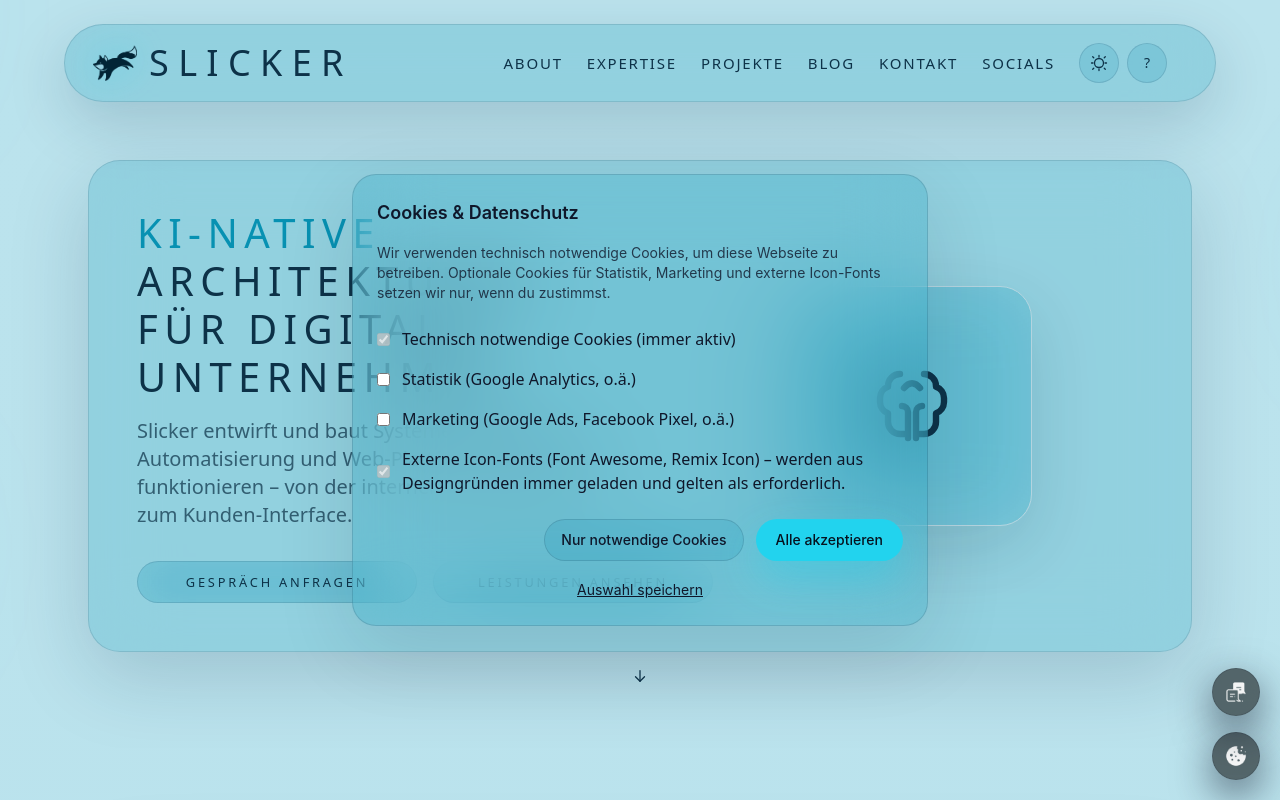
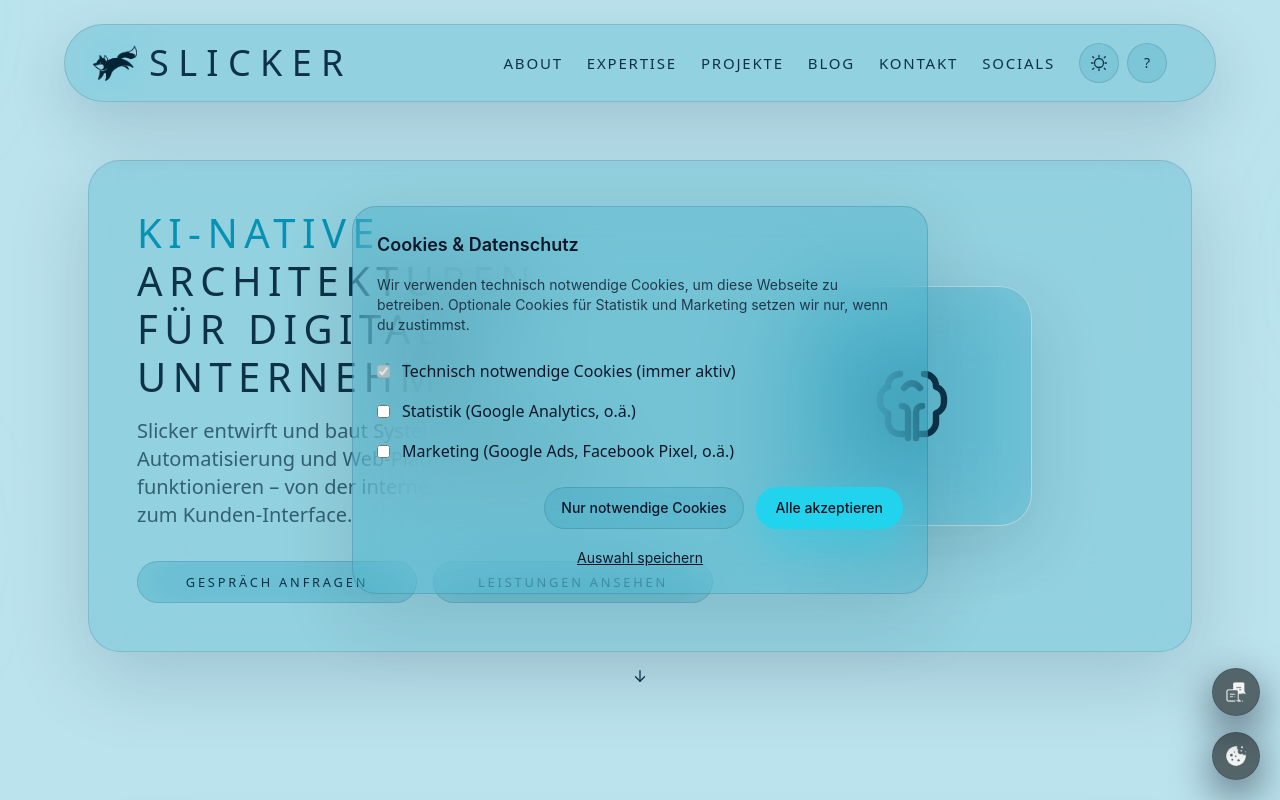
Before and after one commit to oxaxk/1slicker, a React (Vite) app: page / in a window 1280 px wide. Shown: the top 800 px of the page. Built offline with nearby package versions, Linux system fonts and the light colour scheme.

Commit message:
Update CookieBanner.tsx

```diff
--- a/src/components/feature/CookieBanner.tsx
+++ b/src/components/feature/CookieBanner.tsx
@@ -5,7 +5,6 @@ type ConsentState = {
   necessary: boolean;
   analytics: boolean;
   marketing: boolean;
-  icons: boolean;
 };
 
 const CONSENT_KEY = 'slicker_cookie_consent_v1';
@@ -14,7 +13,6 @@ const DEFAULT_CONSENT: ConsentState = {
   necessary: true,
   analytics: false,
   marketing: false,
-  icons: true,
 };
 
 function loadConsent(): ConsentState | null {
@@ -28,7 +26,6 @@ function loadConsent(): ConsentState | null {
       necessary: true,
       analytics: !!parsed.analytics,
       marketing: !!parsed.marketing,
-      icons: true,
     };
   } catch {
     return null;
@@ -42,7 +39,6 @@ function saveConsent(consent: ConsentState) {
     JSON.stringify({
       analytics: consent.analytics,
       marketing: consent.marketing,
-      icons: consent.icons,
     })
   );
 }
@@ -91,7 +87,7 @@ function applyConsent(consent: ConsentState) {
   const root = document.documentElement;
   root.dataset.analyticsConsent = consent.analytics ? 'granted' : 'denied';
   root.dataset.marketingConsent = consent.marketing ? 'granted' : 'denied';
-  root.dataset.iconsConsent = 'granted';
+  root.dataset.iconsConsent = 'granted'; // Icon-Fonts gelten als technisch notwendig
 
   toggleIconFonts(true);
 }
@@ -154,7 +150,6 @@ export default function CookieBanner() {
       necessary: true,
       analytics: true,
       marketing: true,
-      icons: true,
     };
     setConsent(all);
     saveConsent(all);
@@ -167,7 +162,6 @@ export default function CookieBanner() {
       necessary: true,
       analytics: false,
       marketing: false,
-      icons: true,
     };
     setConsent(onlyNecessary);
     saveConsent(onlyNecessary);
@@ -239,7 +233,7 @@ export default function CookieBanner() {
               className="text-sm mb-6 text-[color:var(--page-fg)] opacity-80"
               style={{ fontFamily: 'Inter, sans-serif' }}
             >
-              Wir verwenden technisch notwendige Cookies, um diese Webseite zu betreiben. Optionale Cookies für Statistik, Marketing und externe Icon-Fonts setzen wir nur, wenn du zustimmst.
+              Wir verwenden technisch notwendige Cookies, um diese Webseite zu betreiben. Optionale Cookies für Statistik und Marketing setzen wir nur, wenn du zustimmst.
             </p>
 
             <form
@@ -276,17 +270,6 @@ export default function CookieBanner() {
                     onChange={() => handleToggle('marketing')}
                   />
                   <span>Marketing (Google Ads, Facebook Pixel, o.ä.)</span>
-                </label>
-
-                <label className="flex items-center gap-3 cursor-default select-none text-[color:var(--page-fg)]">
-                  <input
-                    type="checkbox"
-                    checked
-                    disabled
-                    readOnly
-                    aria-disabled="true"
-                  />
-                  <span>Externe Icon-Fonts (Font Awesome, Remix Icon) – werden aus Designgründen immer geladen und gelten als erforderlich.</span>
                 </label>
               </div>
 
```
